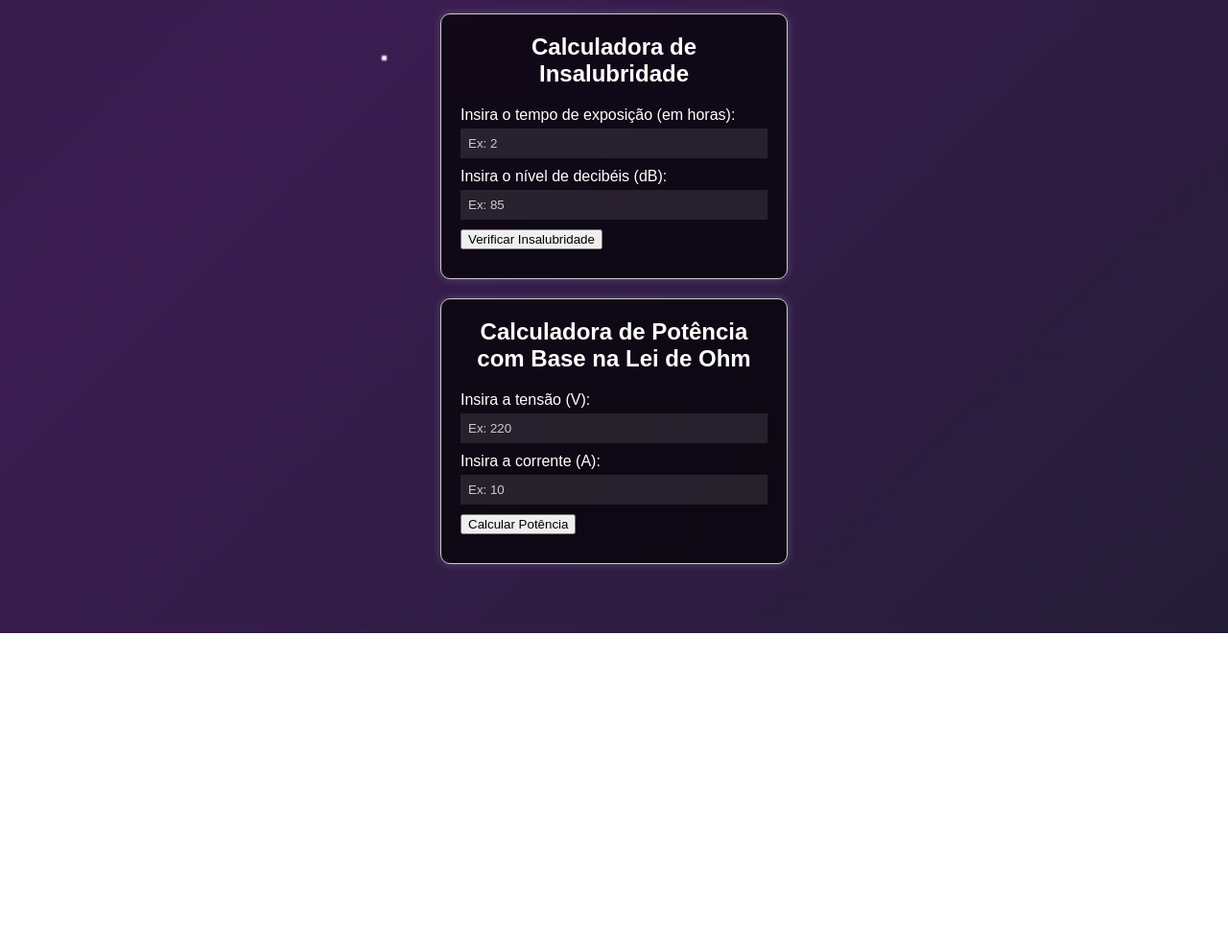
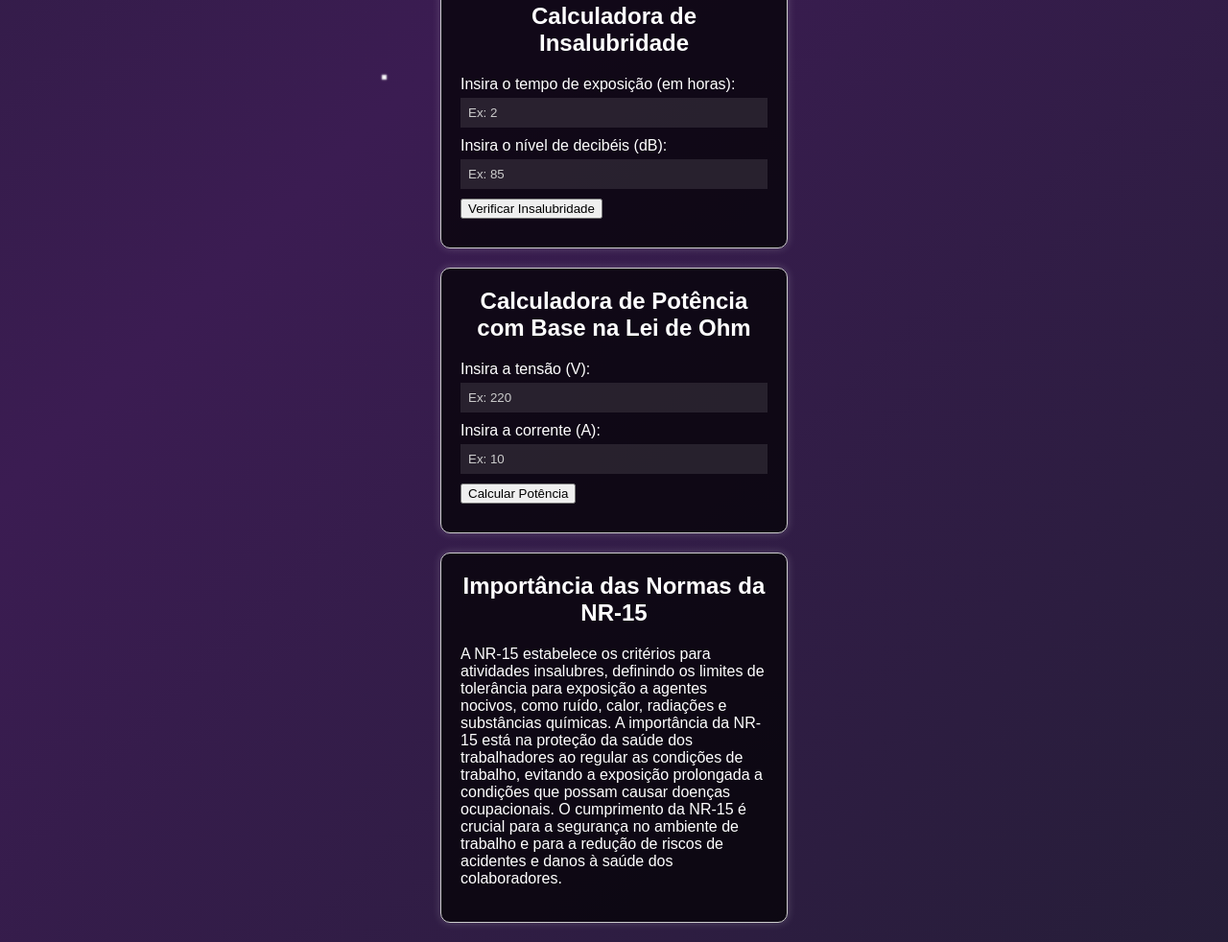
Before and after one commit to angelo-rcp/sera, a plain HTML site: page index.html in a window 1280 px wide. Shown: the part 140-1122 px from the top of the page at 96% size. Before the commit the page ends 800 px from the top, so only its background shows below. Drawn offline with Linux system fonts and the light colour scheme.

Commit message:
Update index.html

```diff
--- a/index.html
+++ b/index.html
@@ -5,30 +5,28 @@
     <meta name="viewport" content="width=device-width, initial-scale=1.0">
     <title>Calculadoras de Insalubridade e Potência</title>
     <style>
-        /* Estilo do corpo e fundo da página */
         body {
             font-family: Arial, sans-serif;
             margin: 0;
             padding: 0;
-            height: 100vh;
+            min-height: 100vh;
             display: flex;
             flex-direction: column;
-            justify-content: center;
+            justify-content: flex-start;
             align-items: center;
             background: linear-gradient(135deg, #1e1e2f, #3b1c52, #1e1e2f);
             background-size: 200% 200%;
             animation: backgroundAnimation 15s ease infinite;
             color: white;
+            padding-top: 20px;
         }
 
-        /* Animação para o fundo */
         @keyframes backgroundAnimation {
             0% { background-position: 0% 50%; }
             50% { background-position: 100% 50%; }
             100% { background-position: 0% 50%; }
         }
 
-        /* Estilo do título */
         h1 {
             text-align: center;
             font-size: 2.5rem;
@@ -36,7 +34,6 @@
             text-shadow: 0 0 10px rgba(255, 255, 255, 0.8);
         }
 
-        /* Estilo das calculadoras */
         .calculator {
             margin-bottom: 20px;
             padding: 20px;
@@ -74,7 +71,6 @@
             text-align: center;
         }
 
-        /* Estilo das estrelas */
         .stars {
             position: absolute;
             width: 100%;
@@ -98,7 +94,6 @@
             animation: starAnimation 50s linear infinite;
         }
 
-        /* Animação para as estrelas */
         @keyframes starAnimation {
             from { transform: translateY(0); }
             to { transform: translateY(-2000px); }
@@ -108,10 +103,8 @@
 <body>
     <div class="stars"></div>
 
-    <!-- Título centralizado -->
     <h1>Seja bem-vindo</h1>
 
-    <!-- Calculadora de Insalubridade -->
     <div class="calculator">
         <h2>Calculadora de Insalubridade</h2>
         <div class="input-group">
@@ -126,7 +119,6 @@
         <div id="insalubridadeResultado" class="result"></div>
     </div>
 
-    <!-- Calculadora de Potência com Base na Lei de Ohm -->
     <div class="calculator">
         <h2>Calculadora de Potência com Base na Lei de Ohm</h2>
         <div class="input-group">
@@ -141,14 +133,17 @@
         <div id="potenciaResultado" class="result"></div>
     </div>
 
+    <div class="calculator">
+        <h2>Importância das Normas da NR-15</h2>
+        <p>A NR-15 estabelece os critérios para atividades insalubres, definindo os limites de tolerância para exposição a agentes nocivos, como ruído, calor, radiações e substâncias químicas. A importância da NR-15 está na proteção da saúde dos trabalhadores ao regular as condições de trabalho, evitando a exposição prolongada a condições que possam causar doenças ocupacionais. O cumprimento da NR-15 é crucial para a segurança no ambiente de trabalho e para a redução de riscos de acidentes e danos à saúde dos colaboradores.</p>
+    </div>
+
     <script>
-        // Função para verificar se a atividade é insalubre com base no tempo e nos dB
         function calcularInsalubridade() {
             const tempo = parseFloat(document.getElementById('tempo').value);
             const db = parseFloat(document.getElementById('db').value);
             let resultado;
 
-            // Lógica para determinar se é insalubre
             if ((db >= 85 && tempo >= 8.1) ||
                 (db >= 90 && tempo >= 4.1) ||
                 (db >= 95 && tempo >= 2.1) ||
@@ -161,7 +156,6 @@
             document.getElementById('insalubridadeResultado').textContent = resultado;
         }
 
-        // Função para calcular a potência com base na Lei de Ohm
         function calcularPotencia() {
             const tensao = document.getElementById('tensao').value;
             const corrente = document.getElementById('corrente').value;
```
